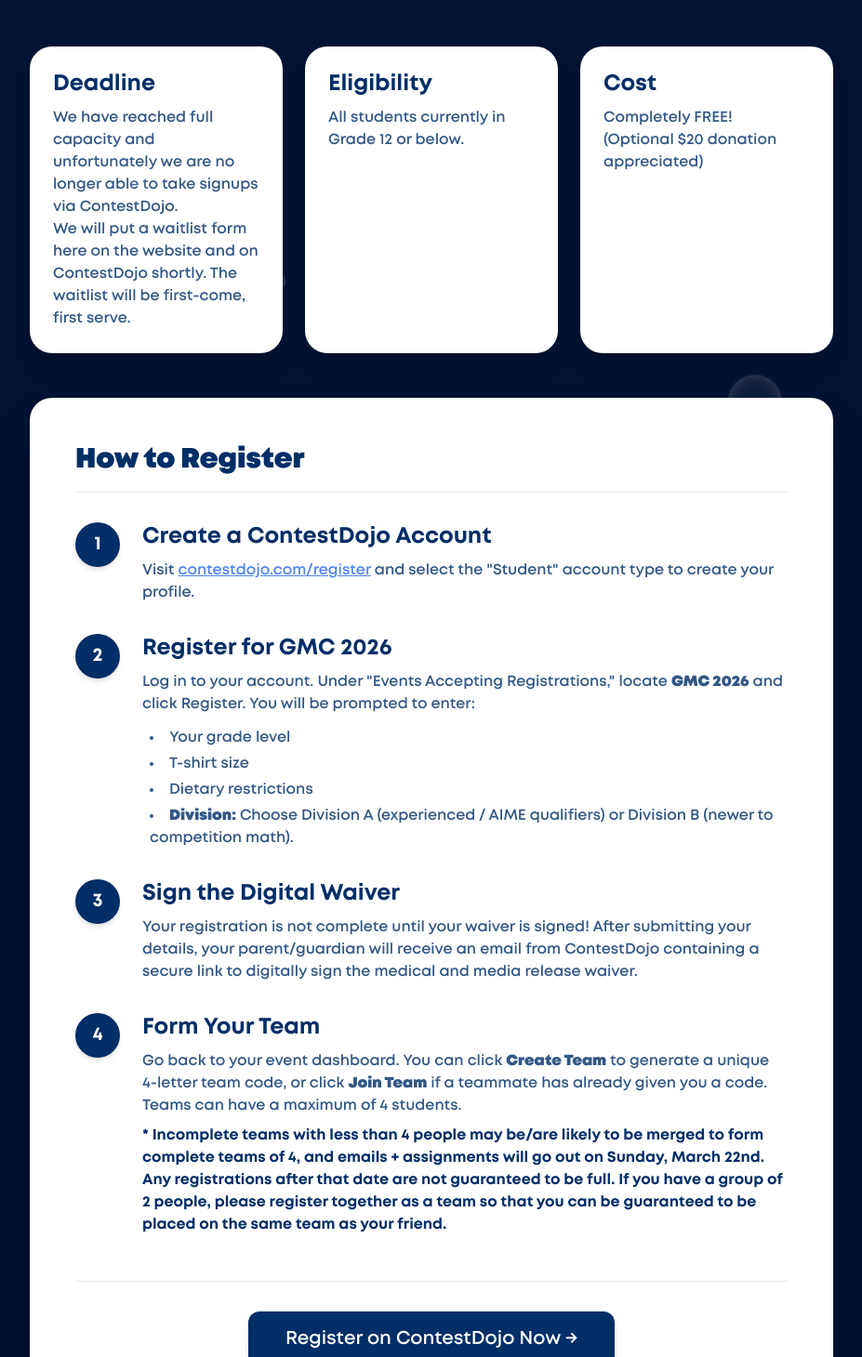
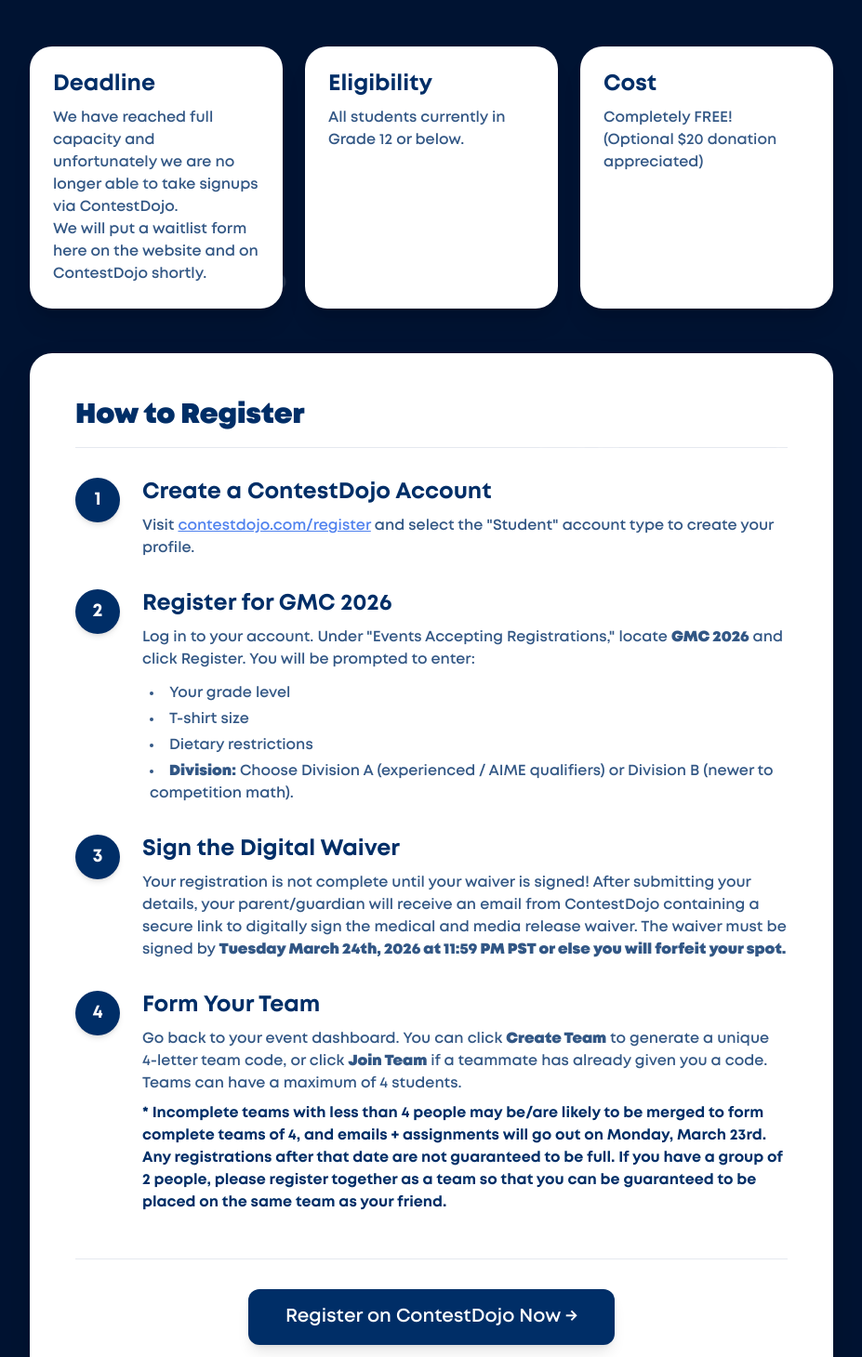
Before and after one commit to GunnMath/gmc-new-website, a Next.js app: page /registration-info in a window 1280 px wide. Shown: the part 230-1690 px from the top of the page at 93% size, without its empty margins (176-1103 px from the left). Built offline with nearby package versions, Linux system fonts and the light colour scheme.

Commit message:
Further updates about registration and waitlist

```diff
--- a/app/registration-info/page.tsx
+++ b/app/registration-info/page.tsx
@@ -19,7 +19,7 @@ export default function RegistrationInfoPage() {
                 <div className="font-bold text-2xl mb-2">Deadline</div>
                 <div className="font-semibold opacity-80">We have reached full capacity and unfortunately we are no longer able
                     to take signups via ContestDojo.<br/> We will put a waitlist form here on the website and on ContestDojo shortly.
-                    The waitlist will be first-come, first serve.</div>
+                    </div>
             </div>
             <div className="bg-white text-[#002E67] p-6 rounded-3xl shadow-xl border border-white/50">
                 <div className="font-bold text-2xl mb-2">Eligibility</div>
@@ -61,7 +61,9 @@ export default function RegistrationInfoPage() {
                     <div className="flex-shrink-0 w-12 h-12 bg-[#002E67] text-white rounded-full flex items-center justify-center font-bold text-xl shadow-md">3</div>
                     <div>
                         <h3 className="text-2xl font-bold mb-2">Sign the Digital Waiver</h3>
-                        <p className="font-semibold opacity-80">Your registration is not complete until your waiver is signed! After submitting your details, your parent/guardian will receive an email from ContestDojo containing a secure link to digitally sign the medical and media release waiver.</p>
+                        <p className="font-semibold opacity-80">Your registration is not complete until your waiver is signed! After submitting your details, your parent/guardian will receive an email from ContestDojo containing a secure link to digitally sign the medical and media release waiver. The waiver
+                            must be signed by <b>Tuesday March 24th, 2026 at 11:59 PM PST or else you will forfeit your spot. </b>
+                        </p>
                     </div>
                 </div>
 
@@ -71,7 +73,7 @@ export default function RegistrationInfoPage() {
                         <h3 className="text-2xl font-bold mb-2">Form Your Team</h3>
                         <p className="font-semibold opacity-80">Go back to your event dashboard. You can click <strong>Create Team</strong> to generate a unique 4-letter team code, or click <strong>Join Team</strong> if a teammate has already given you a code. Teams can have a maximum of 4 students.</p>
                         <p className="font-bold opacity-100 mt-2">
-                            * Incomplete teams with less than 4 people may be/are likely to be merged to form complete teams of 4, and emails + assignments will go out on Sunday, March 22nd. Any registrations after that date are not guaranteed to be full. If you have a group of 2 people, please register together as a team so that you can be guaranteed to be placed on the same team as your friend.
+                            * Incomplete teams with less than 4 people may be/are likely to be merged to form complete teams of 4, and emails + assignments will go out on Monday, March 23rd. Any registrations after that date are not guaranteed to be full. If you have a group of 2 people, please register together as a team so that you can be guaranteed to be placed on the same team as your friend.
                         </p>
                     </div>
                 </div>
```
